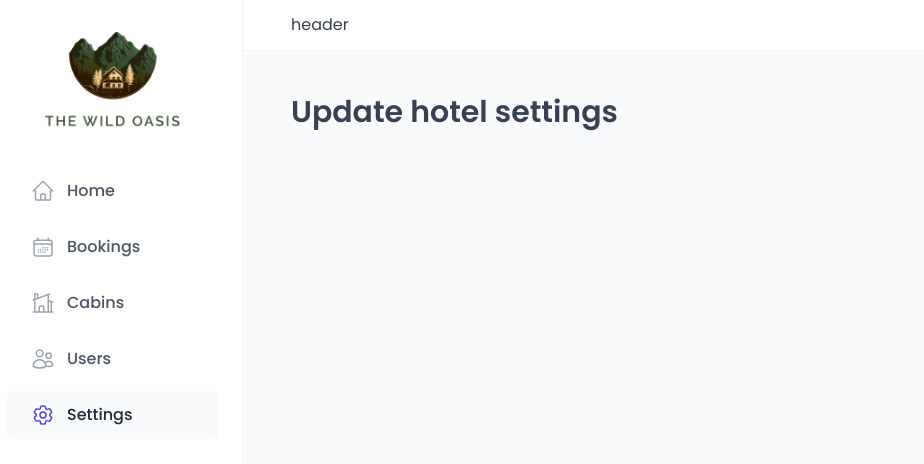
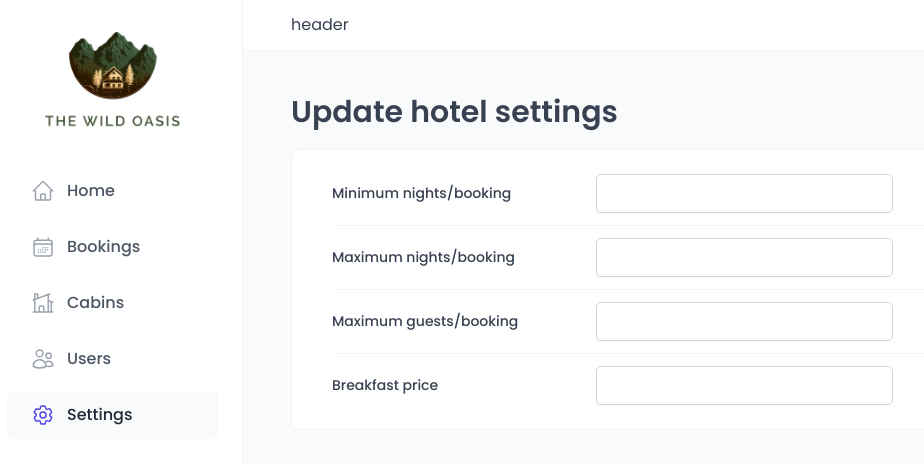
Before and after one commit to shanmuga-priya-tech/the-wild-oasis, a React (Vite) app: page /settings in a window 1280 px wide. Shown: the top 464 px of the page, without its empty margins (17-941 px from the left). Built offline with nearby package versions, Linux system fonts and the light colour scheme; no server answers; the database is empty; a web font is replaced by a local one.

Commit message:
implemented an endpoint and settings page to fetch data from setting table and display them in settings form

```diff
--- a/src/features/settings/UpdateSettingsForm.jsx
+++ b/src/features/settings/UpdateSettingsForm.jsx
@@ -1,21 +1,41 @@
-import Form from '../../ui/Form';
-import FormRow from '../../ui/FormRow';
-import Input from '../../ui/Input';
+import Form from "../../ui/Form";
+import FormRow from "../../ui/FormRow";
+import Input from "../../ui/Input";
+import Spinner from "../../ui/Spinner";
+import { useSettings } from "./useSettings";
 
 function UpdateSettingsForm() {
+  const {
+    isloading,
+    settings: {
+      minBookingLength,
+      maxBookingLength,
+      maxGuestsPerBooking,
+      breakfastPrice,
+    } = {}, //we have intially intialize the settings with empty {} to avoid undefined error becoz it will take few sec to fetch data from DB
+  } = useSettings();
+  if (isloading) return <Spinner />;
   return (
     <Form>
-      <FormRow label='Minimum nights/booking'>
-        <Input type='number' id='min-nights' />
+      <FormRow label="Minimum nights/booking">
+        <Input type="number" id="min-nights" defaultValue={minBookingLength} />
       </FormRow>
-      <FormRow label='Maximum nights/booking'>
-        <Input type='number' id='max-nights' />
+      <FormRow label="Maximum nights/booking">
+        <Input type="number" id="max-nights" defaultValue={maxBookingLength} />
       </FormRow>
-      <FormRow label='Maximum guests/booking'>
-        <Input type='number' id='max-guests' />
+      <FormRow label="Maximum guests/booking">
+        <Input
+          type="number"
+          id="max-guests"
+          defaultValue={maxGuestsPerBooking}
+        />
       </FormRow>
-      <FormRow label='Breakfast price'>
-        <Input type='number' id='breakfast-price' />
+      <FormRow label="Breakfast price">
+        <Input
+          type="number"
+          id="breakfast-price"
+          defaultValue={breakfastPrice}
+        />
       </FormRow>
     </Form>
   );
--- /dev/null
+++ b/src/features/settings/useSettings.js
@@ -0,0 +1,14 @@
+import { useQuery } from "@tanstack/react-query";
+import { getSettings } from "../../services/apiSettings";
+
+export function useSettings() {
+  const {
+    isloading,
+    error,
+    data: settings,
+  } = useQuery({
+    queryKey: ["settings"],
+    queryFn: getSettings,
+  });
+  return { isloading, error, settings };
+}
--- a/src/pages/Settings.jsx
+++ b/src/pages/Settings.jsx
@@ -1,7 +1,14 @@
+import UpdateSettingsForm from "../features/settings/UpdateSettingsForm";
 import Heading from "../ui/Heading";
+import Row from "../ui/Row";
 
 function Settings() {
-  return <Heading as="h1">Update hotel settings</Heading>;
+  return (
+    <Row>
+      <Heading as="h1">Update hotel settings</Heading>
+      <UpdateSettingsForm />
+    </Row>
+  );
 }
 
 export default Settings;
```
